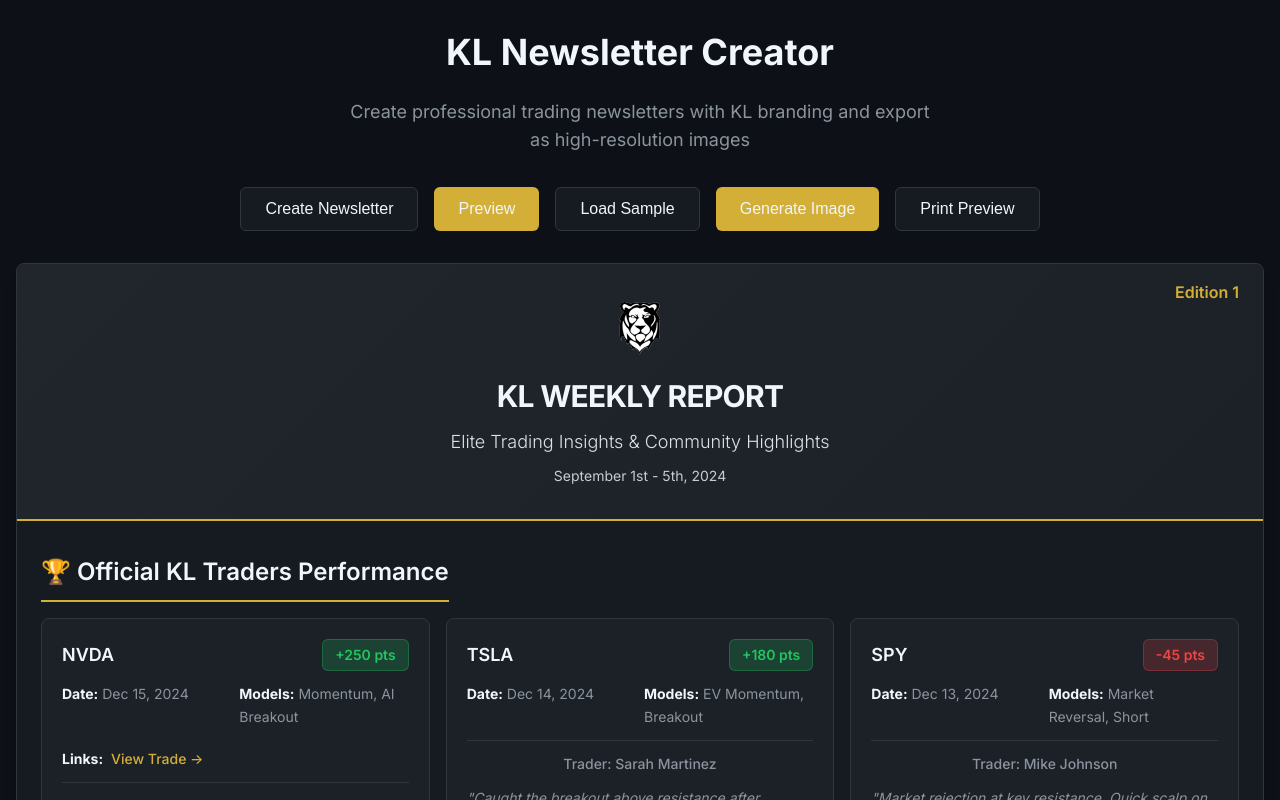
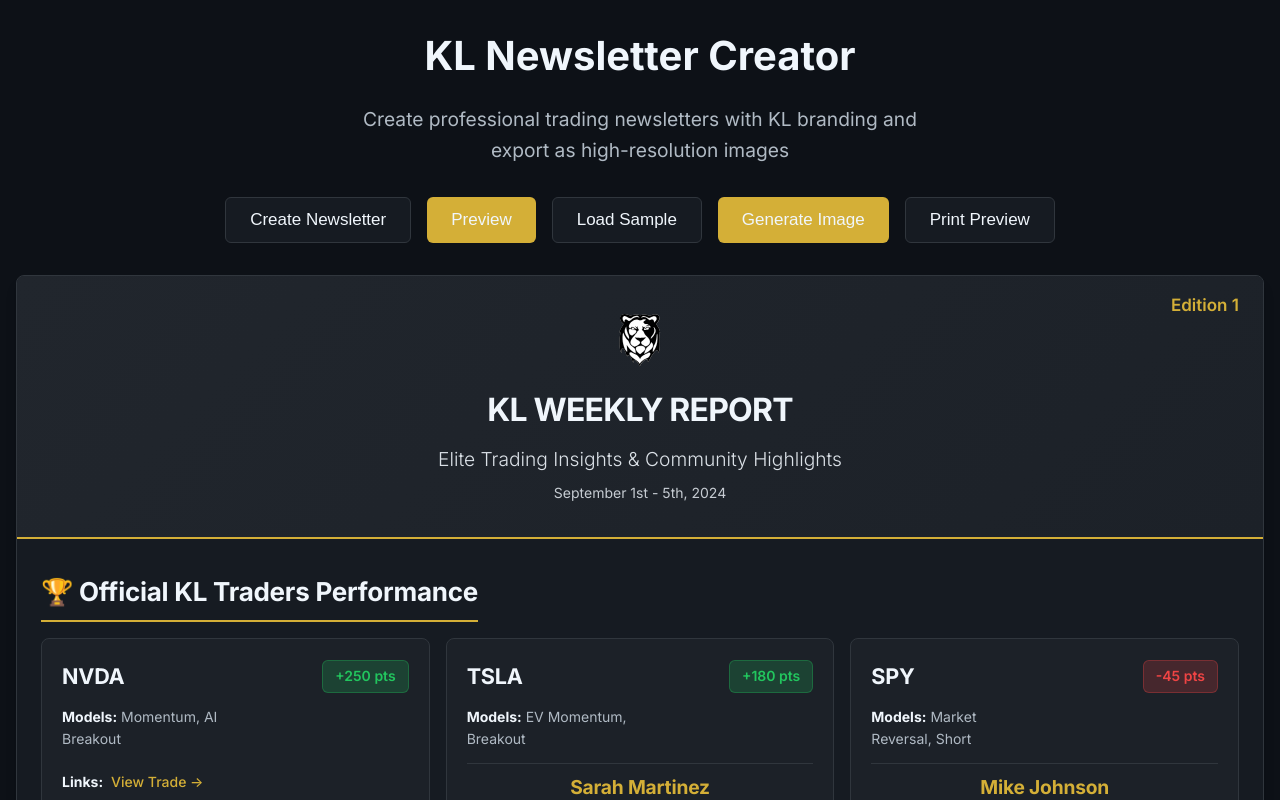
Before and after one commit to shalashaskabob/newsletter, a React (Vite) app: page / in a window 1280 px wide. Both pictures are taken after a click on the button "Load Sample". Shown: the top 800 px of the page. Built offline with nearby package versions, Linux system fonts and the light colour scheme.

Commit message:
Typography: increase base sizes/contrast; enhance section titles; emphasize trader names; remove trade date. Server: ScreenshotOne POST html params fixed.

```diff
--- a/src/components/Newsletter.tsx
+++ b/src/components/Newsletter.tsx
@@ -27,9 +27,6 @@
 
       <div className="trade-details">
         <div className="trade-detail">
-          <strong>Date:</strong> {trade.date}
-        </div>
-        <div className="trade-detail">
           <strong>Models:</strong> {trade.modelsUsed}
         </div>
         {trade.tradeLinks && (
@@ -47,8 +44,17 @@
         )}
       </div>
 
-      <div className="trade-trader" style={{ marginTop: 'var(--spacing-3)', fontSize: 'var(--font-size-sm)', color: 'var(--text-secondary)', fontWeight: '500' }}>
-        Trader: {trade.traderName}
+      <div
+        className="trade-trader"
+        style={{
+          marginTop: 'var(--spacing-2)',
+          fontSize: 'var(--font-size-lg)',
+          color: 'var(--primary-color)',
+          fontWeight: 700,
+          letterSpacing: '-0.01em'
+        }}
+      >
+        {trade.traderName}
       </div>
 
       {trade.notes && (
--- a/src/index.css
+++ b/src/index.css
@@ -14,19 +14,19 @@
   --bg-card: #1c2128;
   --border-color: #30363d;
   --text-primary: #f0f6fc;
-  --text-secondary: #8b949e;
+  --text-secondary: #b0bac4;
   --text-muted: #6e7681;
 
   /* Typography */
   --font-family: 'Inter', -apple-system, BlinkMacSystemFont, 'Segoe UI', 'Roboto', sans-serif;
   --font-size-xs: 0.75rem;
   --font-size-sm: 0.875rem;
-  --font-size-base: 1rem;
-  --font-size-lg: 1.125rem;
-  --font-size-xl: 1.25rem;
-  --font-size-2xl: 1.5rem;
-  --font-size-3xl: 1.875rem;
-  --font-size-4xl: 2.25rem;
+  --font-size-base: 1.0625rem; /* 17px for improved legibility */
+  --font-size-lg: 1.2rem;
+  --font-size-xl: 1.35rem;
+  --font-size-2xl: 1.625rem;
+  --font-size-3xl: 2rem;
+  --font-size-4xl: 2.5rem;
 
   /* Spacing */
   --spacing-1: 0.25rem;
@@ -131,12 +131,13 @@
 
 .section-title {
   font-size: var(--font-size-2xl);
-  font-weight: 600;
+  font-weight: 700;
   color: var(--text-primary);
   margin-bottom: var(--spacing-4);
   padding-bottom: var(--spacing-2);
   border-bottom: 2px solid var(--primary-color);
   display: inline-block;
+  letter-spacing: -0.01em;
 }
 
 .article-card {
@@ -184,9 +185,10 @@
 }
 
 .trade-symbol {
-  font-size: var(--font-size-lg);
-  font-weight: 600;
+  font-size: var(--font-size-xl);
+  font-weight: 700;
   color: var(--text-primary);
+  letter-spacing: -0.01em;
 }
 
 .trade-type {
@@ -286,12 +288,13 @@
 }
 
 .trade-trader {
-  margin-top: var(--spacing-3);
-  padding-top: var(--spacing-3);
+  margin-top: var(--spacing-2);
+  padding-top: var(--spacing-2);
   border-top: 1px solid var(--border-color);
-  font-size: var(--font-size-sm);
-  color: var(--text-secondary);
+  font-size: var(--font-size-lg);
+  color: var(--primary-color);
   text-align: center;
+  font-weight: 700;
 }
 
 /* Trader of the Week */
```
Also changed, not shown: kl-newsletter-2025-09-06 (6).png (added).
